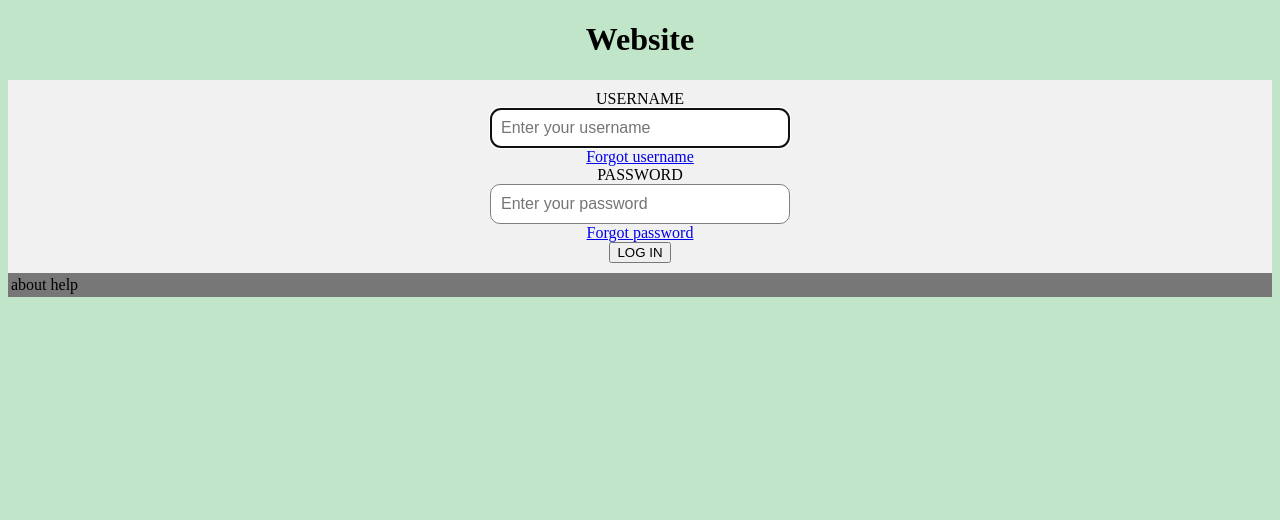
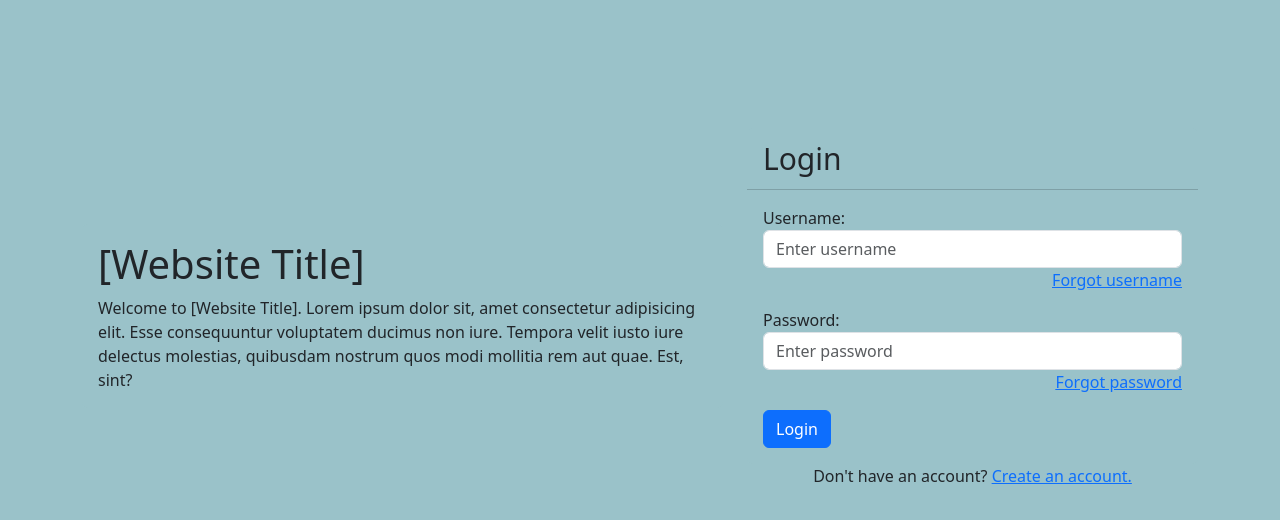
Before and after one commit to harshchaudh/picTalk, a website: page public/pages/login.html in a window 1280 px wide. Drawn offline with nearby package versions, Linux system fonts and the light colour scheme.

Commit message:
"Adding Bootstrap to project & updt. login page."

```diff
--- a/public/pages/login.html
+++ b/public/pages/login.html
@@ -1,37 +1,53 @@
 <!DOCTYPE html>
-<html>
-<link rel = "stylesheet" href = "../stylesheets/login.css">
-<title>Website</title>
-<header>
-    <h1>Website</h1>
-</header>
+<html lang="en">
+
+<head>
+    <meta charset="UTF-8">
+    <meta name="viewport" content="width=device-width, initial-scale=1.0">
+    <title>Login | [Website]</title>
+    <!-- Bootstrap CSS -->
+    <link href="../../node_modules/bootstrap/dist/css/bootstrap.css" rel="stylesheet">
+    <!-- Custom CSS -->
+    <link href="../stylesheets/login.css" rel="stylesheet">
+</head>
+
 <body>
-    <section>
-        <article>
-        <form>
-            <label for = "username">USERNAME</label> <br>
-            <input type = "text" class = "transition-input large" placeholder = "Enter your username" required autofocus> <br>
-            <a href = "url">Forgot username</a> <br>
+    <div class="container">
+        <div class="row">
+            <div class="col-lg-7">
+                <div class="card">
+                    <div class="card-body">
+                        <h1 class="card-title">[Website Title]</h1>
+                        <p class="card-text">Welcome to [Website Title]. Lorem ipsum dolor sit, amet consectetur adipisicing elit. Esse consequuntur voluptatem ducimus non iure. Tempora velit iusto iure delectus molestias, quibusdam nostrum quos modi mollitia rem aut quae. Est, sint?</p>
+                    </div>
+                </div>
+            </div>
+            <div class="col-lg-5">
+                <div class="card">
+                    <div class="card-header">
+                        Login
+                    </div>
+                    <div class="card-body">
+                        <form>
+                            <div class="form-group">
+                                <label for="username">Username:</label>
+                                <input type="text" class="form-control" id="username" placeholder="Enter username">
+                            </div>
+                            <p class = "forgotLink"><a href="forgotDetails.html"><u>Forgot username</u></a></p>
+                            <div class="form-group">
+                                <label for="password">Password:</label>
+                                <input type="password" class="form-control" id="password" placeholder="Enter password">
+                            </div>
+                            <p class = "forgotLink"><a href="forgotDetails.html"><u>Forgot password</u></a></p>
+                            <button type = "submit" class="btn btn-primary btn-block">Login</button>
+                        </form>
+                    </div>
+                </div>
+                <p class = "signUpLink">Don't have an account? <a href = "signup.html">Create an account.</a></p>
+            </div>
+        </div>
+    </div>
+    <script src = "../../node_modules/bootstrap/dist/js/bootstrap.bundle.js"></script>
+</body>
 
-            <label for = "password">PASSWORD</label> <br>
-            <input type = "password" class = "transition-input large" placeholder = "Enter your password" required> <br>
-            <a href = "url">Forgot password</a> <br>
-
-            <input type = "submit" value = "LOG IN">
-        </form>
-        </article>
-    </section>
-
-    <footer>
-        <div class = "footer_container">
-            <table>
-                <tr>
-                    <td>about</td>
-                    <td>help</td>
-                </tr>
-            </table>
-        </div>
-    </footer>
-
-</body>
 </html>
--- a/public/stylesheets/login.css
+++ b/public/stylesheets/login.css
@@ -1,74 +1,28 @@
-* {
-    box-sizing: border-box;
-  }
-header {
-    text-align: center;
-
+body{
+  background-color: #9AC2C9;
+}
+.container{
+  padding-top: 10%;
 }
 
-body {
-    background-color: #C0E5C8;
+.forgotLink{
+  text-align: right;
+  line-height: 1.5;
+}
+.signUpLink{
+  text-align: center;
 }
 
-section{
-    display: -webkit-flex;
-    display: flex;
+.row{
+  align-items: center;
 }
 
-article {
-    -webkit-flex: 3;
-    -ms-flex: 3;
-    flex: 3;
-    text-align: center;
-    align-items: center;
-    background-color: #f1f1f1;
-    padding: 10px;
+.card{
+  border: 0px solid black;
+  background-color: #9AC2C9;
 }
-
-footer {
-    background-color: #777;
-    text-align: center;
-    align-items: center;
-
+.card-header{
+  background-color: #9AC2C9;
+  text-align: left;
+  font-size: 30px;
 }
-
-@media (max-width: 600px) {
-    section {
-      -webkit-flex-direction: column;
-      flex-direction: column;
-    }
-}
-
-
-.transition-input {
-    width: 200px;
-    padding: 10px;
-    border: 2px solid #ccc;
-    border-radius: 5px;
-    transition: all 0.3s ease; /* Apply transition to all properties over 0.3 seconds */
-}
-
-.transition-input:hover {
-    background-color:red ;
-    opacity: 0.5;
-
-}
-
-input.large {
-    width: 300px;
-    height: 40px;
-    font-size: 16px;
-    padding-left: 10px;
-    border: 1px solid grey;
-    border-radius: 10px;
-}
-.container {
-    display: flex;
-    justify-content: center;
-    align-items: center;
-}
-
-.footer_container {
-    align-items: center;
-
-}
```
Also changed, not shown: package.json (added, +14 -0 lines), public/pages/signup.html (added, +53 -0 lines), 1 other file.
